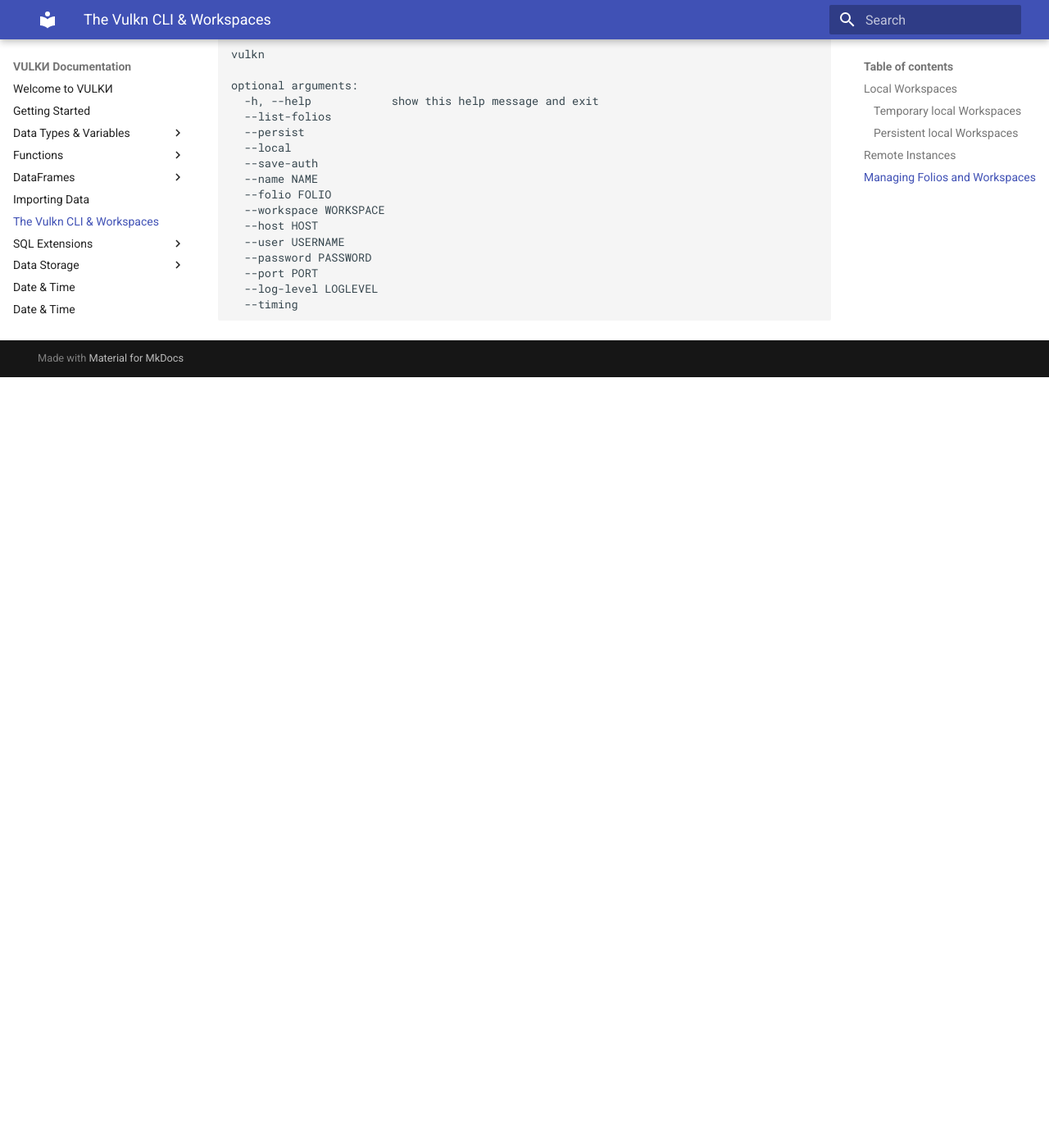
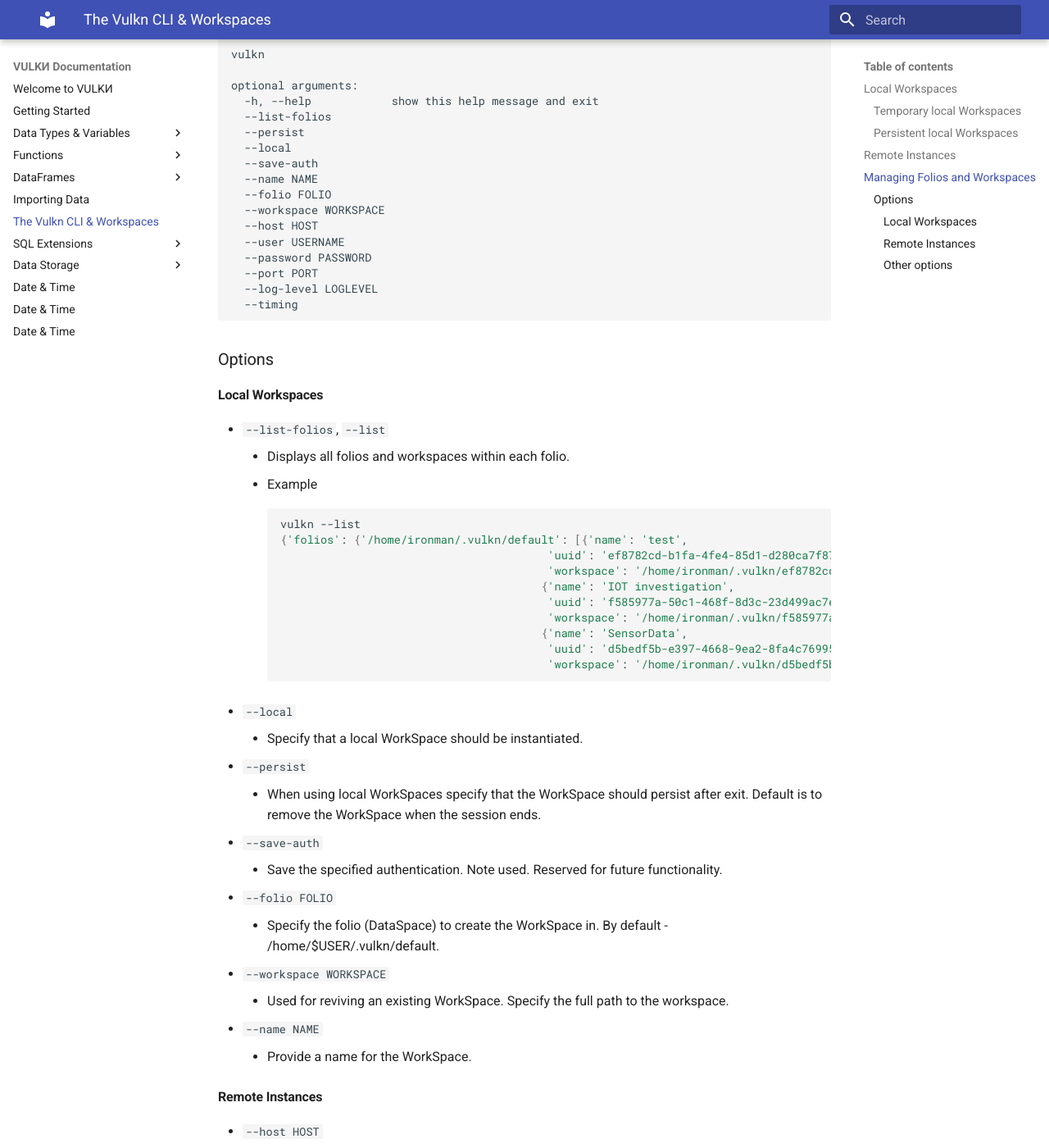
Before and after one commit to VulknData/vulkn, an MkDocs documentation site: the page built from docs/workspaces.md, in a window 1280 px wide and 1400 px high, scrolled down 3808 px. Shown: the whole window at 82% size. Built offline with MkDocs 1.6.1 and Material for MkDocs 9.7.7, drawn with Linux system fonts in a browser that asks for light colours; before the commit the page ends 4268 px from its top, so only the background shows below that; some of the changed text lies outside the part shown.

Commit message:
Add in examples and info on options.

````diff
--- a/docs/workspaces.md
+++ b/docs/workspaces.md
@@ -173,7 +173,7 @@
 
 ## Managing Folios and Workspaces
 
-TODO: Provide more information here.
+The Vulkn CLI can be used to manage folios and workspaces.
 
 ```
 vulkn --help
@@ -200,3 +200,54 @@
   --log-level LOGLEVEL
   --timing
 ```
+
+### Options
+
+#### Local Workspaces
+
+* ```--list-folios```, ```--list```
+    * Displays all folios and workspaces within each folio.
+    * Example
+    ```shell
+    vulkn --list
+    {'folios': {'/home/ironman/.vulkn/default': [{'name': 'test',
+                                            'uuid': 'ef8782cd-b1fa-4fe4-85d1-d280ca7f87dc',
+                                            'workspace': '/home/ironman/.vulkn/ef8782cd-b1fa-4fe4-85d1-d280ca7f87dc'},
+                                           {'name': 'IOT investigation',
+                                            'uuid': 'f585977a-50c1-468f-8d3c-23d499ac7e50',
+                                            'workspace': '/home/ironman/.vulkn/f585977a-50c1-468f-8d3c-23d499ac7e50'},
+                                           {'name': 'SensorData',
+                                            'uuid': 'd5bedf5b-e397-4668-9ea2-8fa4c7699508',
+                                            'workspace': '/home/ironman/.vulkn/d5bedf5b-e397-4668-9ea2-8fa4c7699508'}]}}
+    ```
+* ```--local```
+    * Specify that a local WorkSpace should be instantiated.
+* ```--persist```
+    * When using local WorkSpaces specify that the WorkSpace should persist after exit. Default is to remove the WorkSpace when the session ends.
+* ```--save-auth```
+    * Save the specified authentication. Note used. Reserved for future functionality.
+* ```--folio FOLIO```
+    * Specify the folio (DataSpace) to create the WorkSpace in. By default - /home/$USER/.vulkn/default.
+* ```--workspace WORKSPACE```
+    * Used for reviving an existing WorkSpace. Specify the full path to the workspace.
+* ```--name NAME```
+    * Provide a name for the WorkSpace.
+
+#### Remote Instances
+
+* ```--host HOST```
+    * Remote mode - used when connecting to a remote ClickHouse or Vulkn instance. Specify the hostname.
+* ```--port PORT```
+    * Remote mode - used when connecting to a remote ClickHouse or Vulkn instance. Specify the port.
+* ```--user USERNAME```
+    * Remote mode - used when connecting to a remote ClickHouse or Vulkn instance. Specify the username.
+* ```--password PASSWORD```
+    * Remote mode - used when connecting to a remote ClickHouse or Vulkn instance. Specify the password.
+
+#### Other options
+
+* ```--log-level LOGLEVEL```
+    * Specify the LOGLEVEL. Can also be set within the session via ```vulkn.session.log.setLevel('SQL')``` etc..
+    * Available options are ```SQL```, ```CRITICAL```, ```ERROR```, ```WARNING```, ```INFO```, ```DEBUG```, ```NOTSET```.
+* ```--timing```
+    * Enable printing query timings. Can also be set within the session via ```vulkn.session.timing = True```
````
